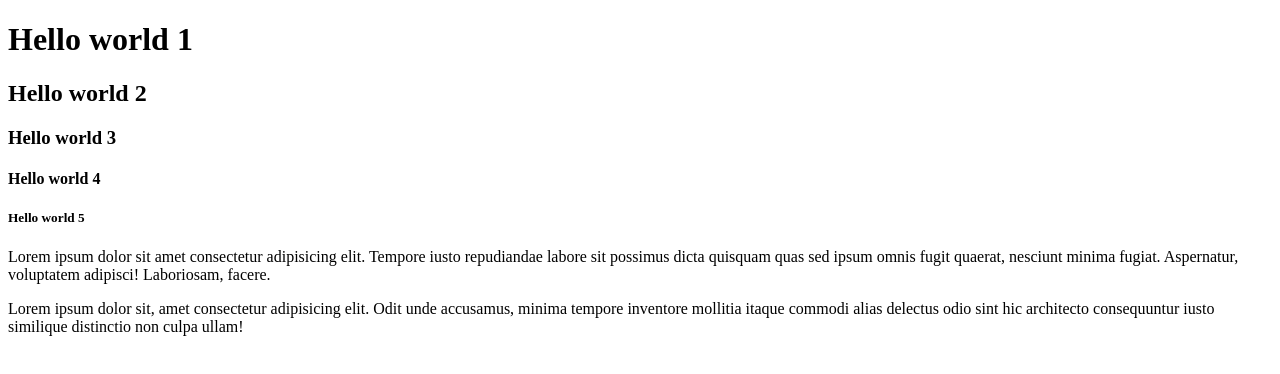
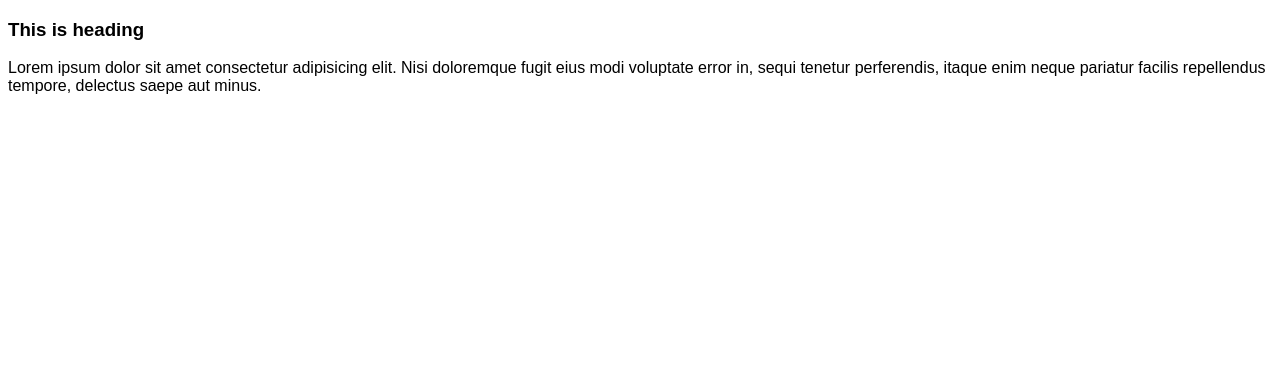
Before and after one commit to AungMyoM4A1/web_lesson_project, a plain HTML site: page index.html in a window 1280 px wide. Drawn offline with Linux system fonts and the light colour scheme.

Commit message:
All Edit Patch

```diff
--- a/index.html
+++ b/index.html
@@ -6,13 +6,8 @@
     <meta name="viewport" content="width=device-width, initial-scale=1.0">
     <title>Web lesson</title>
 </head>
-<body>
-    <h1>Hello world 1</h1>
-    <h2>Hello world 2</h2>
-    <h3>Hello world 3</h3>
-    <h4>Hello world 4</h4>
-    <h5>Hello world 5</h5>
-    <p>Lorem ipsum dolor sit amet consectetur adipisicing elit. Tempore iusto repudiandae labore sit possimus dicta quisquam quas sed ipsum omnis fugit quaerat, nesciunt minima fugiat. Aspernatur, voluptatem adipisci! Laboriosam, facere.</p>
-    <p>Lorem ipsum dolor sit, amet consectetur adipisicing elit. Odit unde accusamus, minima tempore inventore mollitia itaque commodi alias delectus odio sint hic architecto consequuntur iusto similique distinctio non culpa ullam!</p>
+<body style="font-family: Arial, Helvetica, sans-serif;">
+    <h3>This is heading</h3>
+    <p>Lorem ipsum dolor sit amet consectetur adipisicing elit. Nisi doloremque fugit eius modi voluptate error in, sequi tenetur perferendis, itaque enim neque pariatur facilis repellendus tempore, delectus saepe aut minus.</p>
 </body>
 </html>
```
